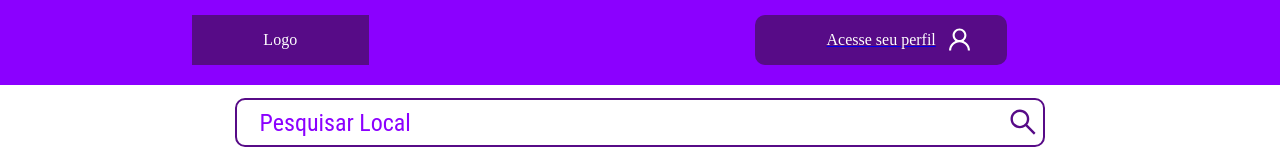
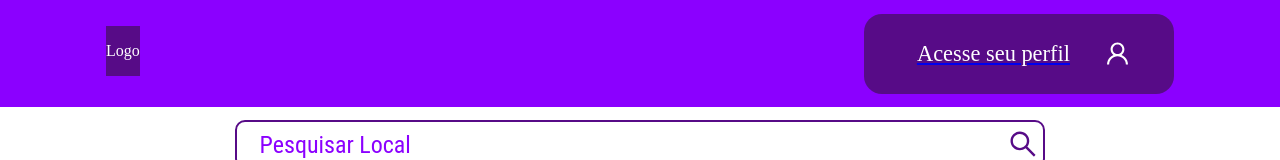
Before and after one commit to cpejr/front-web-mvpclinicas, a React (Vite) app: page / in a window 1280 px wide. Shown: the top 160 px of the page. Built offline with nearby package versions, Linux system fonts and the light colour scheme; no server answers.

Commit message:
fix: Parte da correção do Header

```diff
--- a/src/Components/Header/Header.jsx
+++ b/src/Components/Header/Header.jsx
@@ -11,9 +11,8 @@ function Header() {
        <Icone>
         <UserOutlined
          style={{fontSize: "25px",
-          position: "absolute",
-          paddingBottom: "1.2%",
-           paddingTop: "0.9%",
+         margineft: "10%"
+
            }} />
            </Icone>
            </CaixaLink>
--- a/src/Components/Header/Styles.js
+++ b/src/Components/Header/Styles.js
@@ -7,12 +7,12 @@ export const ContainerHeader = styled.div`
   display: flex;
   flex-direction: row;
   align-items: center;
+  justify-content:space-around;
   background-color: #8B00FF;
-  height: 90px;
-  padding-left: 45%;
-  padding-right: 47%;
+  height: 14vh;
+  width: 100vw;
   margin-top: -1%;
-  margin-left: -1%;
+
   margin-bottom: 1%;
   color:${Cores.branco};
   @media (max-width: 912px) {
@@ -53,10 +53,9 @@ padding-top: 0.9%,
 `;
 export const Texto = styled.p`
  color: white;
- font-size: 1em;
+ font-size: 1.40em;
  white-space: nowrap;
- margin-right: 40%;
- width: 100%;
+ margin-left: 15%;
  @media (max-width: 768px) {
 }
  @media (max-width: 425px) {
@@ -76,14 +75,16 @@ export const Texto2 = styled.p`
 export const CaixaLink = styled.div`
   display: flex;
   flex-direction: row;
-  border-radius: 10px;
+  border-radius: 18px;
   justify-content: space-around;
-  align-items: right;
-  padding-right: 50%;
-  padding-left: 50%;
-  margin-left: 150%;
+  align-items: center;
   background-color:#570B87;
-  width: 200%;
+  width: 23vw;
+  height: 10vh;
+  padding-left: 1em;
+  margin-left: 40vw;
+  margin-top: 0.3em;
+
   @media (max-width: 912px) {
     padding-right: 40%;
   }
@@ -124,12 +125,8 @@ export const CaixaLink2 = styled.div`
   justify-content: flex-start;
   justify-content: space-around;
   align-items: left;
-  padding-right: 50%;
-  padding-left: 50%;
-  margin-right: 120%;
-  margin-left: -250%;
   background-color:#570B87;
-  width: 200%;
+
   @media (max-width: 912px) {
     margin-left: -220%;
   }
```
